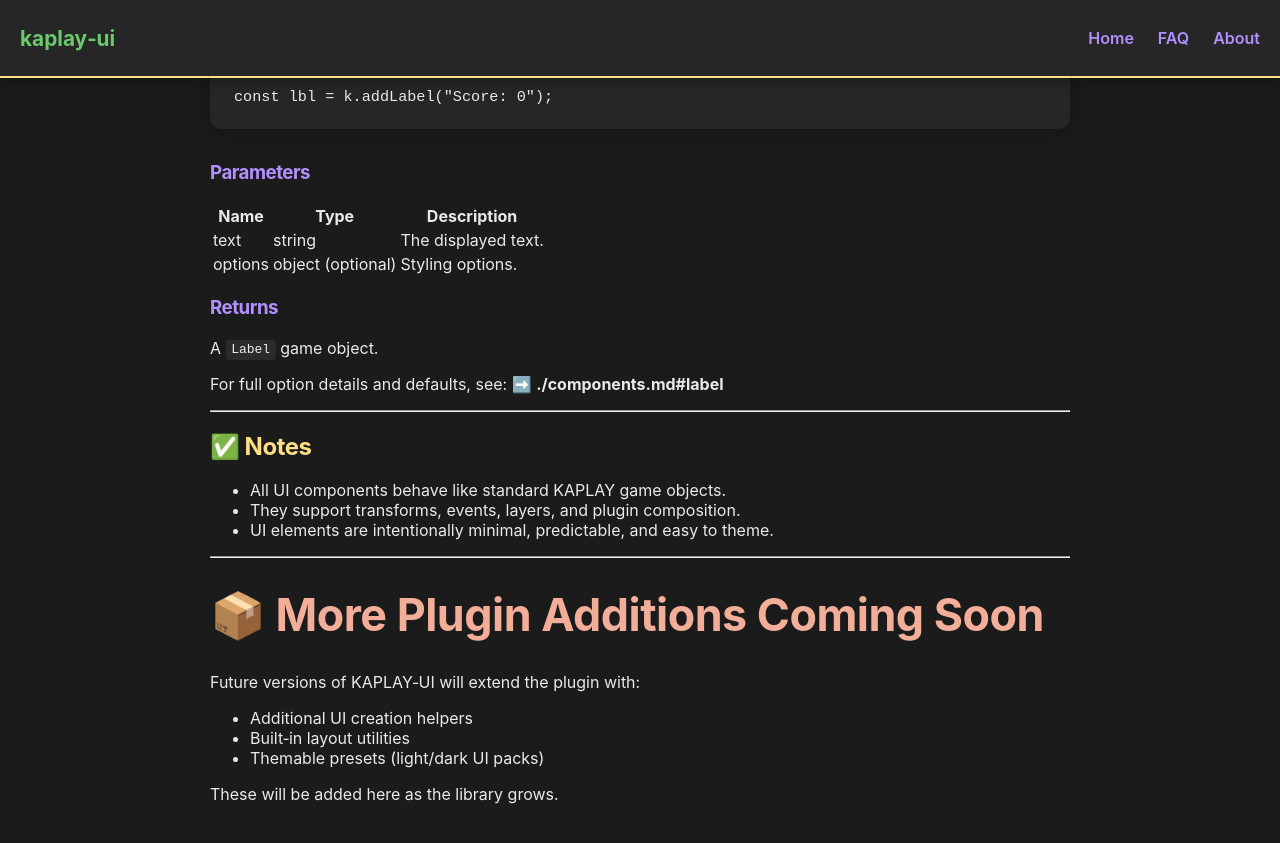
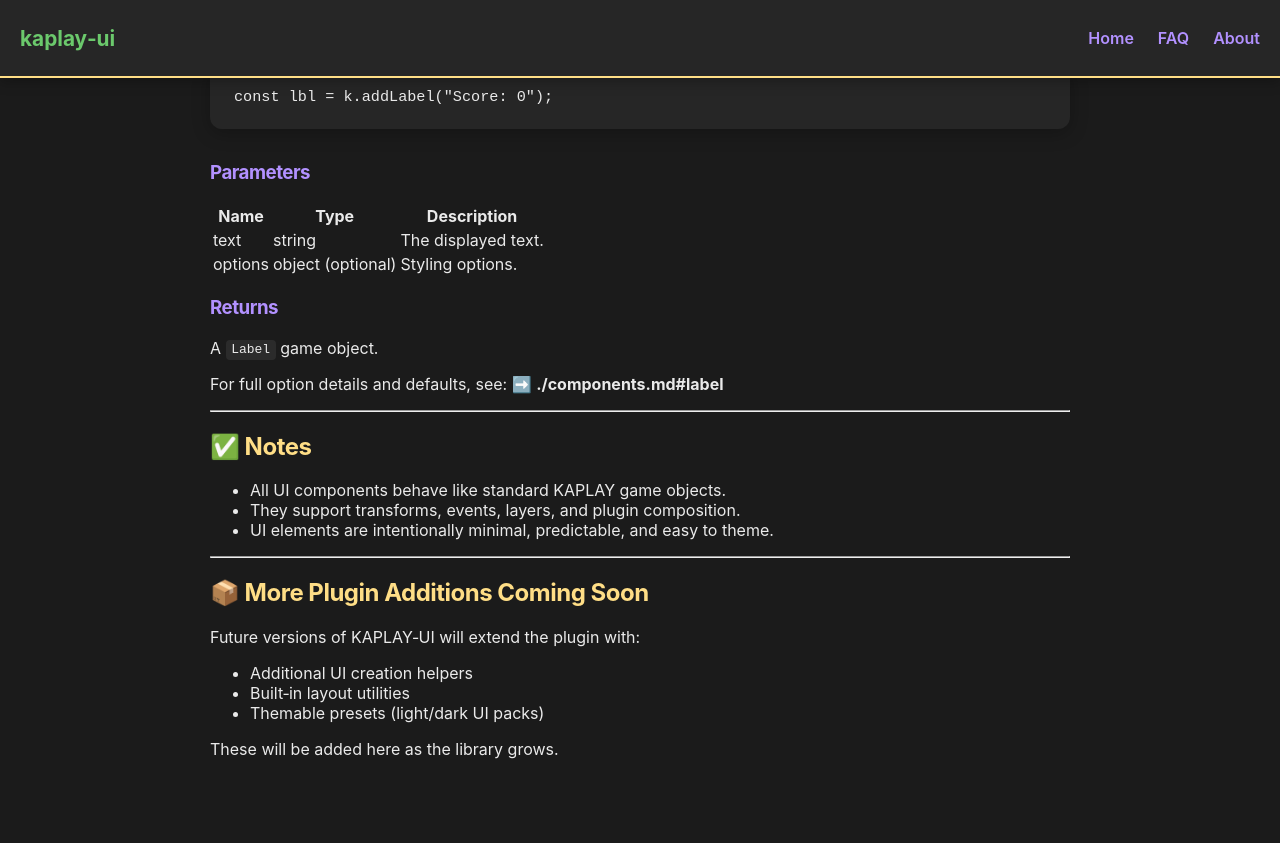
Before and after one commit to jbakchr/kaplay-ui, a Jekyll site: the page built from docs/api/plugin.md, in a window 1280 px wide and 900 px high, scrolled down 1591 px. Shown: the top 843 px of the window. Built offline with Jekyll 4.4.1, drawn with Linux system fonts in a browser that asks for light colours; our own code applies the rules of GitHub Pages for plain Markdown files.

```diff
--- a/docs/api/plugin.md
+++ b/docs/api/plugin.md
@@ -79,7 +79,7 @@ For full option details and defaults, see:
 
 ---
 
-# 📦 More Plugin Additions Coming Soon
+## 📦 More Plugin Additions Coming Soon
 
 Future versions of KAPLAY‑UI will extend the plugin with:
 
```
